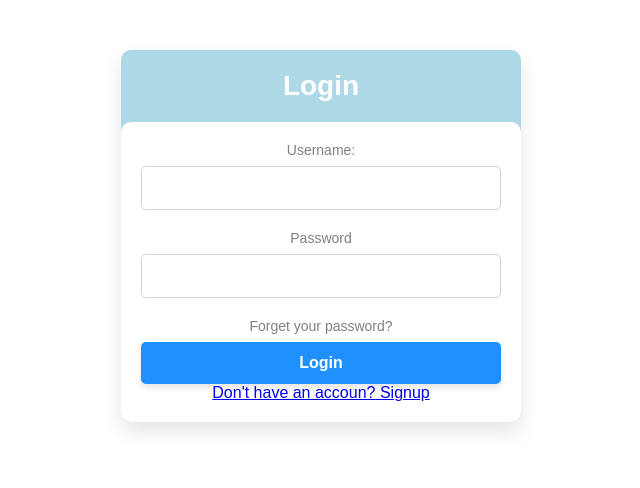
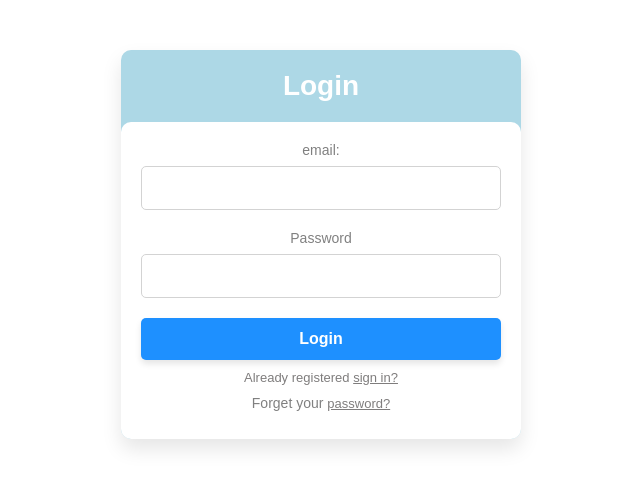
Before and after one commit to paula-echeverri/joy_front, a React (Create React App) app: page /login in a window 1280 px wide. Shown: the top 488 px of the page, without its empty margins (319-959 px from the left). Built offline with nearby package versions, Linux system fonts and the light colour scheme.

Commit message:
feat/add_handlers_login

```diff
--- a/src/components/Login.jsx
+++ b/src/components/Login.jsx
@@ -1,24 +1,68 @@
 import React from "react";
 import "./LoginForm.css";
-import { Link } from "react-router-dom";
-const Login = () =>{
+
+import { useState } from "react";
+
+const Login = () => {
+
+  //check if it is possible to creat only use State for every data
+  const [email, setUsername] = useState("");
+  const [password, setPassword] = useState("");
+
+  const handleUsernameChange = (event) => {
+    console.log(event.target.value);
+    setUsername(event.target.value);
+  };
+
+  const handlePasswordChange = (event) => {
+    console.log(event.target.value);
+    setPassword(event.target.value);
+  };
+
+  const handleSubmit = (event) => {
+
+    //call api backend
+    event.preventDefault();
+    console.log('event', email)
+
+    console.log('event', password)
+  };
 
   return (
     <div id="login-form">
       <h1>Login</h1>
-        <form>
-          <label htmlFor="username">Username:</label>
-          <input type="text" id="username" name="username" />
+      <form onSubmit={handleSubmit}>
+        <label htmlFor="email">email:</label>
+        <input
+          type="text"
+          id="email"
+          name="email"
+          value={email}
+          onChange={handleUsernameChange}
+        />
         <label htmlFor="password">Password</label>
-          <input type="password" id="password" name="password" />
-          <label htmlFor="MutedLink" href="#">Forget your password?</label>
+        <input
+          type="password"
+          id="password"
+          name="password"
+          value={password}
+          onChange={handlePasswordChange}
+        />
+
         <input type="submit" value="Login" />
         {/* <label htmlFor="MutedLink" href="#"></label> */}
-          <Link to="/register">Don't have an accoun? Signup</Link>
+        {/* <p to="/register">Don't have an account? Signup</p> */}
 
+        <p className="forgot-password">
+          Already registered <a href="/register">sign in?</a>
+        </p>
+
+        <label className="forgot-password" href="#">
+          Forget your <a href="#">password?</a>
+        </label>
       </form>
     </div>
-    )
-}
+  );
+};
 
 export default Login;
--- a/src/components/LoginForm.css
+++ b/src/components/LoginForm.css
@@ -61,3 +61,12 @@
   background-color: deepskyblue;
   box-shadow: 0 4px 6px rgba(0, 0, 0, 0.3);
 }
+
+.forgot-password,
+.forgot-password a {
+  /* text-align: right; */
+  font-size: 13px;
+  padding-top: 10px;
+  color: #7f7d7d;
+  margin: 0;
+}
--- a/src/components/Register.jsx
+++ b/src/components/Register.jsx
@@ -1,16 +1,12 @@
 import React from "react";
 import { Link } from "react-router-dom";
 import "./Register.css";
-
-
 
 const Register = () => {
   return (
     <div id="signing-form">
       <h1>Sign Up</h1>
       <form>
-        <label htmlFor="username">Username:</label>
-        <input type="text" id="username" name="username" />
         <label htmlFor="Email">Email:</label>
         <input type="text" id="Email" name="Email" />
         <label htmlFor="password">Password</label>
@@ -22,7 +18,10 @@ const Register = () => {
           name="confirm_password"
         />
         <input type="submit" value="Signin" />
-        <Link to="/login">Already have an account? Login</Link>
+
+        <label className="forgot-password" href="#">
+          Already have an account? <a href="/login">Login</a>
+        </label>
       </form>
     </div>
   );
```
Lines whose indentation alone changed are shown as unchanged.
